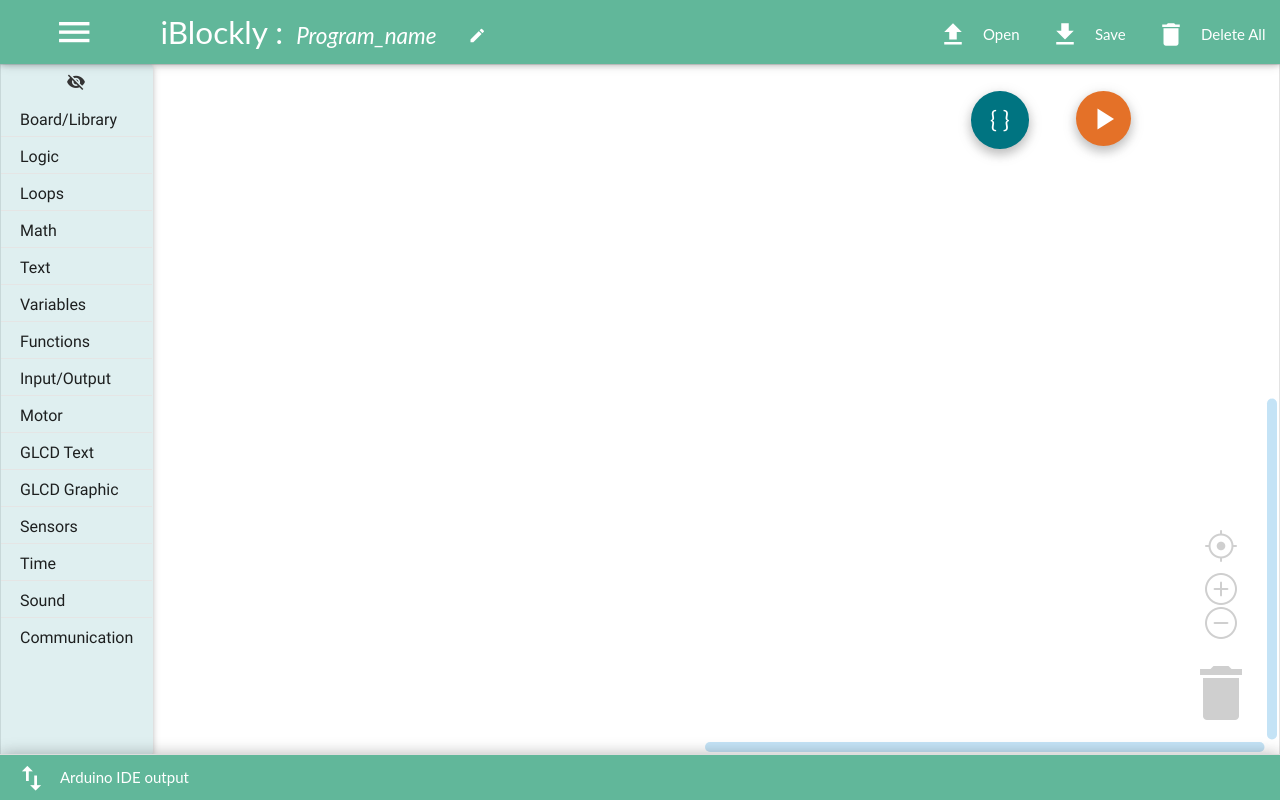
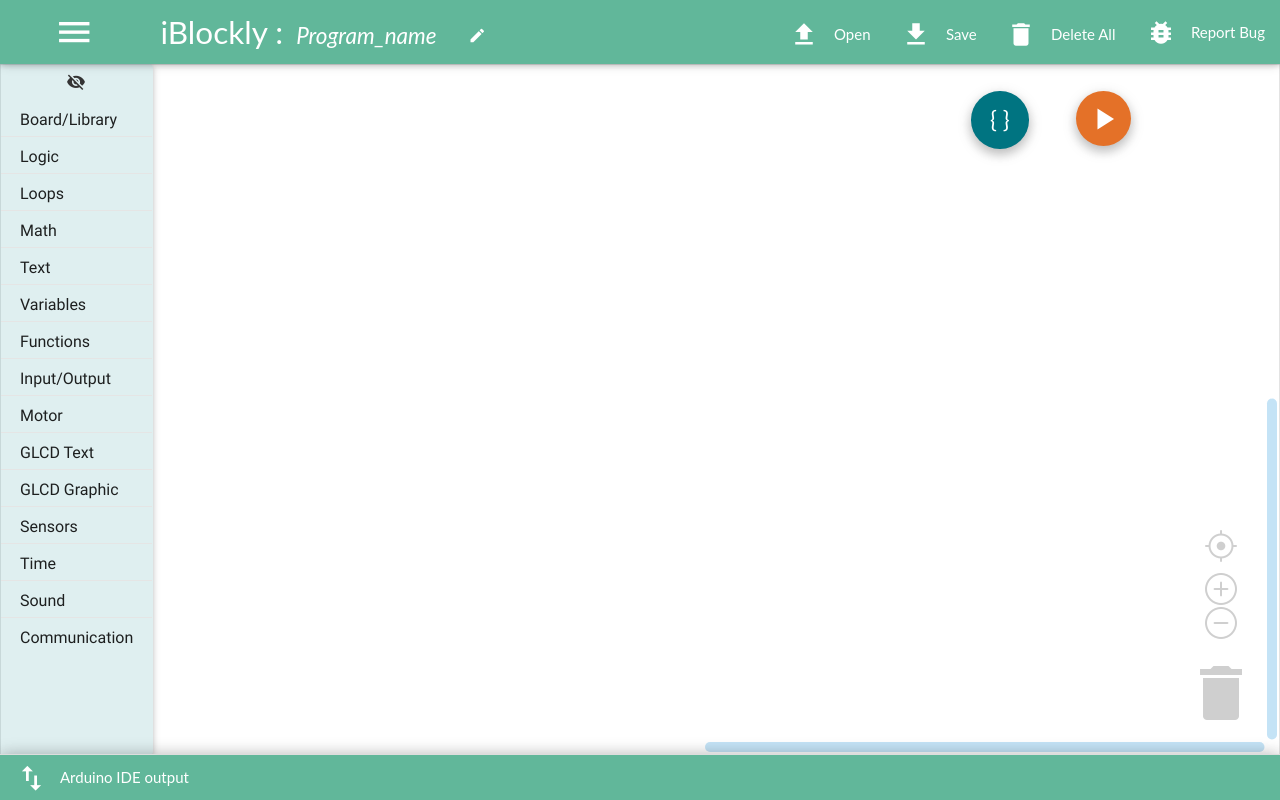
Before and after one commit to emwta/iBlockly, a plain HTML site: page ardublockly/index.html in a window 1280 px wide. Drawn offline with Linux system fonts and the light colour scheme; no server answers.

Commit message:
Add files via upload

```diff
--- a/ardublockly/ardublockly_toolbox.js
+++ b/ardublockly/ardublockly_toolbox.js
@@ -3,7 +3,6 @@
  *          http://www.apache.org/licenses/LICENSE-2.0
  *
  * @fileoverview XML toolbox embedded into a JavaScript text string.
- * Create By Awiruth Wicharew Awillis inex Thailand
  */
 
 'use strict';
--- a/ardublockly/index.html
+++ b/ardublockly/index.html
@@ -37,6 +37,7 @@
             <a href="#" id="button_load" class="waves-effect waves-orange">Open<i class="mdi-file-file-upload left"></i></a></li>
             <li><a href="#" id="button_save" class="waves-effect waves-orange">Save<i class="mdi-file-file-download left"></i></a></li>
             <li><a href="#" id="button_delete" class="waves-effect waves-orange">Delete All<i class="mdi-action-delete left"></i></a></li>
+            <li id="menu_bug"><a href="https://goo.gl/forms/AyjQyY5C5H9GDbJ32" target="_blank"><span class="translatable_reportBug">Report Bug</span><i class="mdi-action-bug-report left"></i></a></li>
             </ul>
          </div>
       </nav>
```
